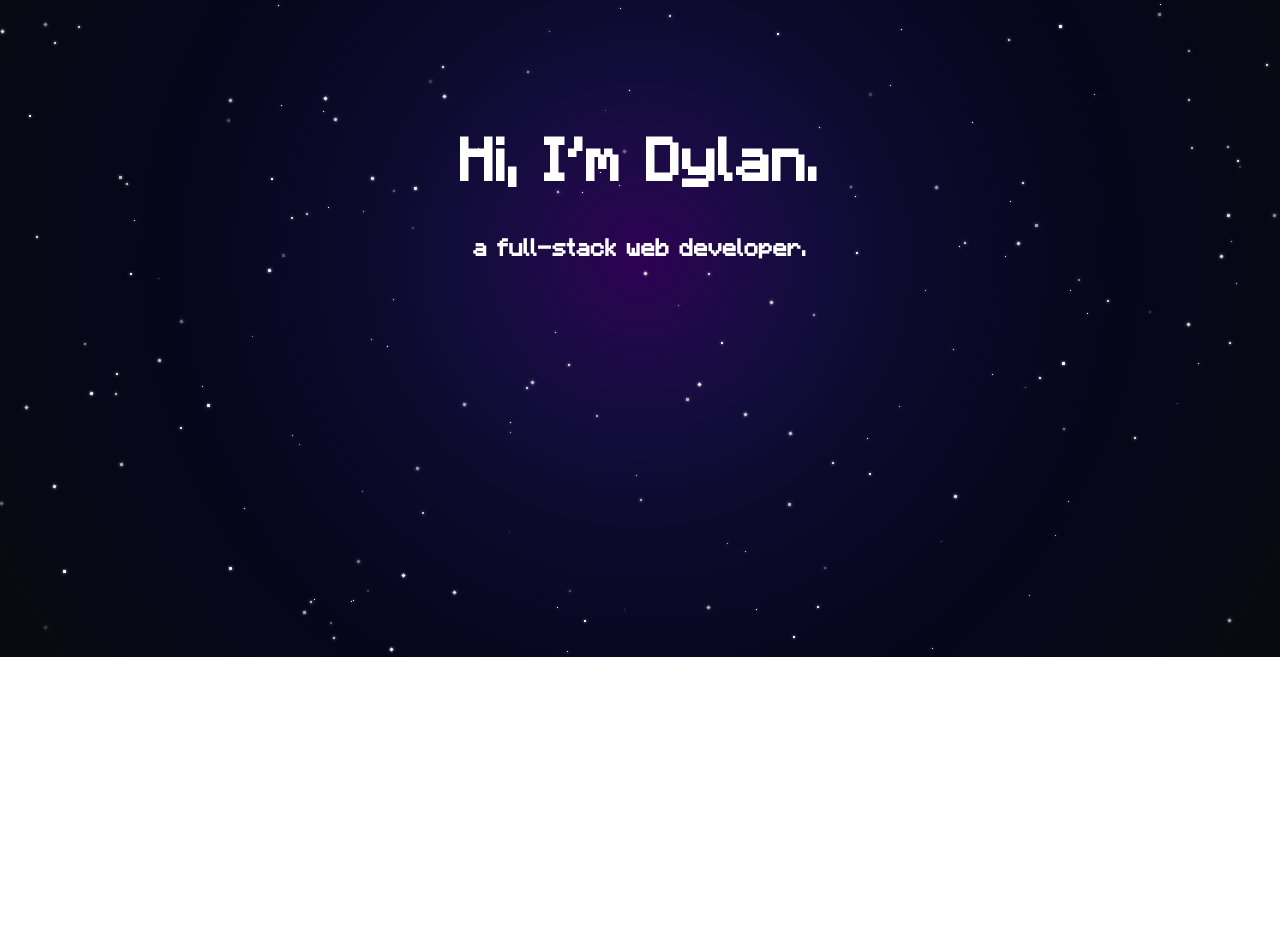
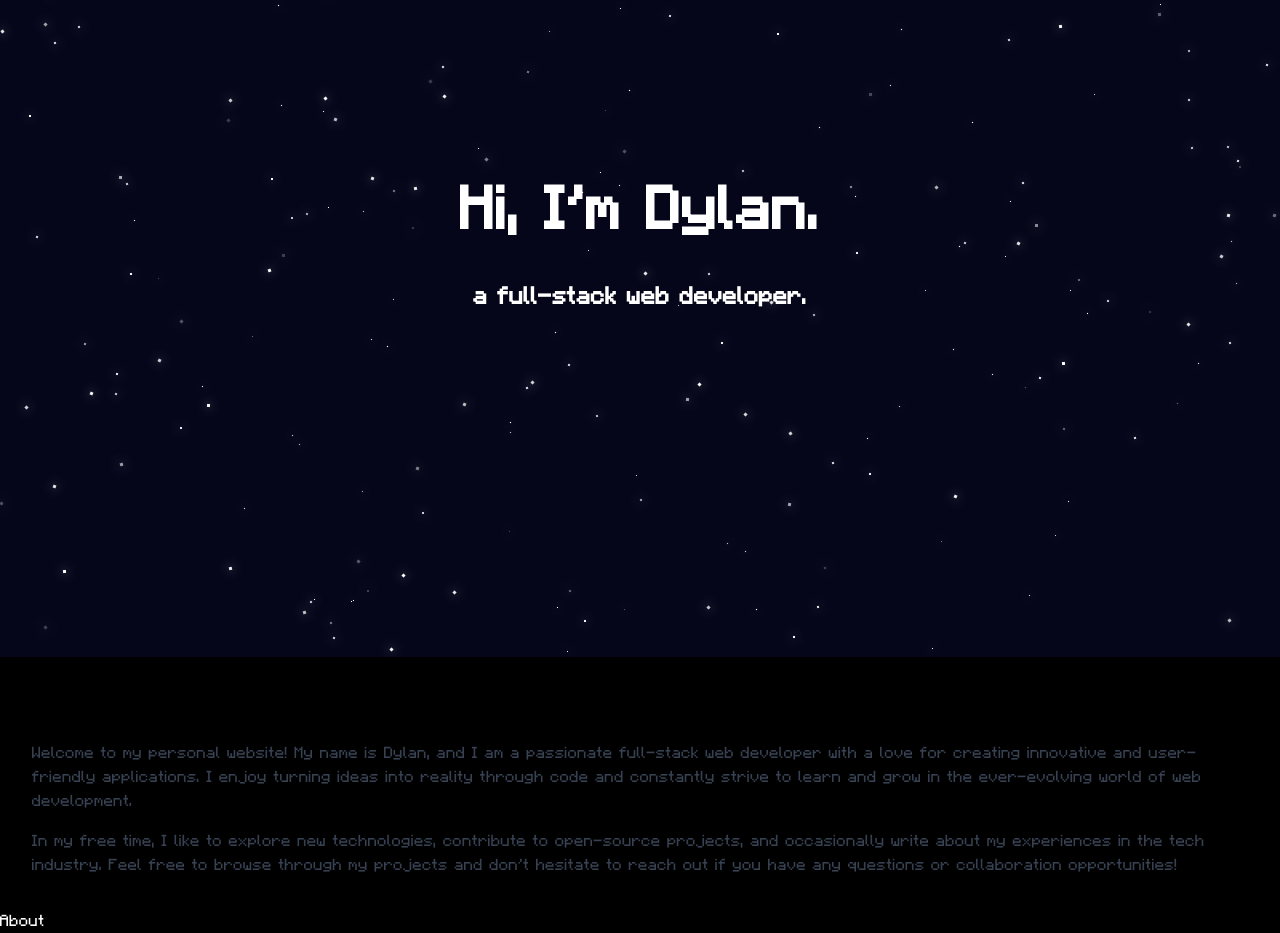
Before and after one commit to DylanWDev/Portfolio, a Next.js app: page / in a window 1280 px wide. Shown: the part 143-1076 px from the top of the page. Before the commit the page ends 800 px from the top, so only its background shows below. Built offline with nearby package versions, Linux system fonts and the light colour scheme.

Commit message:
added about component and started on one page scroller

```diff
--- a/src/app/about/page.jsx
+++ /dev/null
@@ -1,15 +0,0 @@
-import Nav from "../components/Nav/Nav";
-import Stars from "../components/Stars/Stars"
-
-export default function About() {
-  return (
-    <div className="">
-      <div className="star-bg absolute star-container ">
-        <Stars />
-      </div>
-      <div className="absolute top-0 w-full">
-        <Nav />
-      </div>
-    </div>
-  );
-}
--- /dev/null
+++ b/src/app/components/About/About.jsx
@@ -0,0 +1,16 @@
+import React from "react";
+
+export default function About() {
+  return (
+    <div className="container mx-auto p-8">
+      <h1 className="text-3xl font-bold mb-4">About Me</h1>
+      <p className="text-gray-700">
+        Welcome to my personal website! My name is Dylan, and I am a passionate full-stack web developer with a love for creating
+        innovative and user-friendly applications. I enjoy turning ideas into reality through code and constantly strive to learn and grow in the ever-evolving world of web development.
+      </p>
+      <p className="text-gray-700 mt-4">
+        In my free time, I like to explore new technologies, contribute to open-source projects, and occasionally write about my experiences in the tech industry. Feel free to browse through my projects and don't hesitate to reach out if you have any questions or collaboration opportunities!
+      </p>
+    </div>
+  );
+}
--- a/src/app/globals.css
+++ b/src/app/globals.css
@@ -14,13 +14,13 @@
 }
 
 html {
-  height: 100vh;
-  background-image: radial-gradient(circle, #2f0053, #22084b, #170c41, #100c37, #0c0a2c, #0a0926, #080720, #05061a, #060718, #060815, #080912, #090a0f);
+  /* height: 100vh; */
+  /* background-image: radial-gradient(circle, #2f0053, #22084b, #170c41, #100c37, #0c0a2c, #0a0926, #080720, #05061a, #060718, #060815, #080912, #090a0f); */
+  background-color: #05061a;
 }
 
 .height {
-  height: 100vh; /* Set the desired height */
-  overflow: hidden;
+  height: 100vh;
 }
 
 .hire-me {
@@ -37,9 +37,8 @@ html {
 
 .star {
   position: absolute;
-  /* border-radius: 50%; */
   transition: opacity 2s alternate;
-  box-shadow: 0 0 3px rgba(255, 255, 255, 0.7);
+  box-shadow: 0 0 10px rgba(255, 255, 255, 0.7);
   transform-origin: center;
 }
 
--- a/src/app/page.js
+++ b/src/app/page.js
@@ -1,22 +1,18 @@
-"use client"
+"use client";
 import Stars from "./components/Stars/Stars.jsx";
 import Nav from "./components/Nav/Nav.jsx";
-import React, { useEffect } from 'react';
+import React from 'react';
+import About from "./components/About/About.jsx";
 
 export default function Home() {
 
-
   return (
-    <div className="">
-      <div className="absolute top-0 w-full z-50">
-        <Nav />
-      </div>
-      <section>
+    <>
       <div className="relative">
         <div className="star-bg absolute star-container">
           <Stars />
         </div>
-        <div className="pb-24 font-semibold text-white flex flex-col items-center justify-center h-screen text-center relative z-10">
+        <div className="font-semibold text-white flex flex-col items-center justify-center h-screen text-center relative z-10">
           <h1 className="text-4xl md:text-5xl lg:text-6xl lg:pb-10 pb-7">
             Hi, I'm Dylan.
             <br />
@@ -26,7 +22,17 @@ export default function Home() {
           </span>
         </div>
       </div>
-      </section>
-    </div>
+
+      <div className="absolute top-0 w-full z-50">
+        <Nav />
+      </div>
+
+      <div className="relative bg-black">
+        <div>
+          <About/>
+          <h1 className="text-white">About</h1>
+        </div>
+      </div>
+    </>
   );
 }
```
